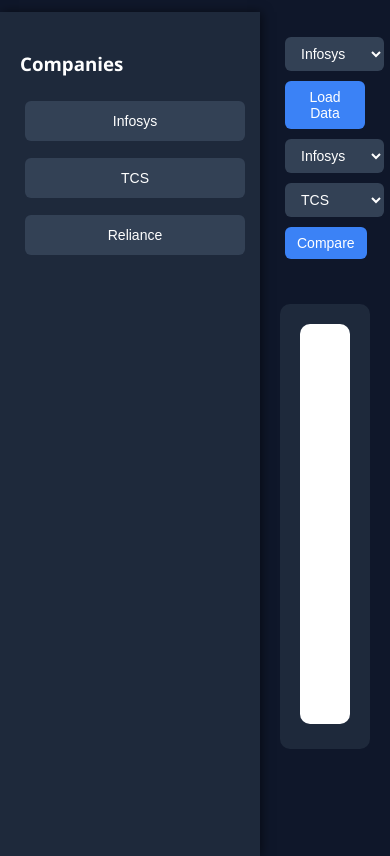
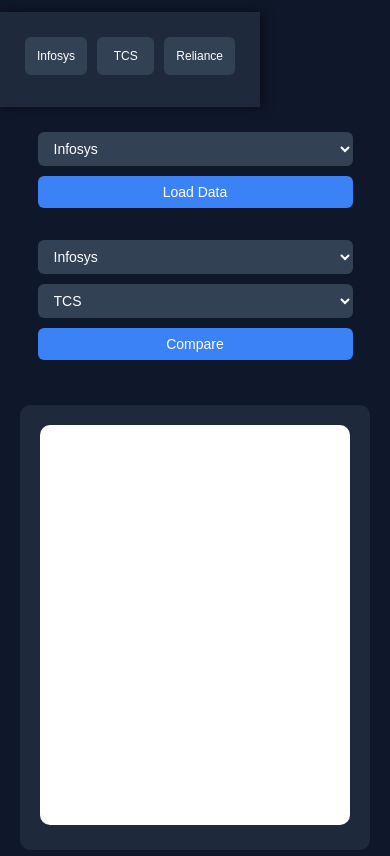
Before and after one commit to Prakhar17122004/JarNox-Assignment, a plain HTML site: page index.html in a window 390 px wide. Shown: the part 51-907 px from the top of the page. Drawn offline with nearby package versions, Linux system fonts and the light colour scheme.

Commit message:
added mobile responsive css

```diff
--- a/index.html
+++ b/index.html
@@ -5,6 +5,70 @@
     <script src="https://cdn.jsdelivr.net/npm/chart.js"></script>
 
     <style>
+        /* 🔥 MOBILE RESPONSIVENESS */
+@media (max-width: 768px) {
+
+    .main {
+        flex-direction: column;
+        height: auto;
+    }
+
+    /* Sidebar becomes top bar */
+    .sidebar {
+        width: 100%;
+        display: flex;
+        justify-content: space-around;
+        padding: 10px;
+    }
+
+    .sidebar h3 {
+        display: none;
+    }
+
+    .sidebar button {
+        flex: 1;
+        margin: 5px;
+        font-size: 12px;
+        padding: 8px;
+    }
+
+    /* Content spacing */
+    .content {
+        padding: 10px;
+    }
+
+    /* Controls */
+    .controls {
+        display: flex;
+        flex-direction: column;
+        align-items: center;
+    }
+
+    select, button {
+        width: 90%;
+        margin: 5px 0;
+    }
+
+    /* Cards stack nicely */
+    .summary {
+        flex-direction: column;
+        align-items: center;
+    }
+
+    .card {
+        width: 90%;
+        min-width: unset;
+    }
+
+    /* Chart fix */
+    .chart-container {
+        padding: 10px;
+    }
+
+    #chart {
+        height: 300px !important;
+    }
+}
         body {
             margin: 0;
             font-family: 'Segoe UI', sans-serif;
```
